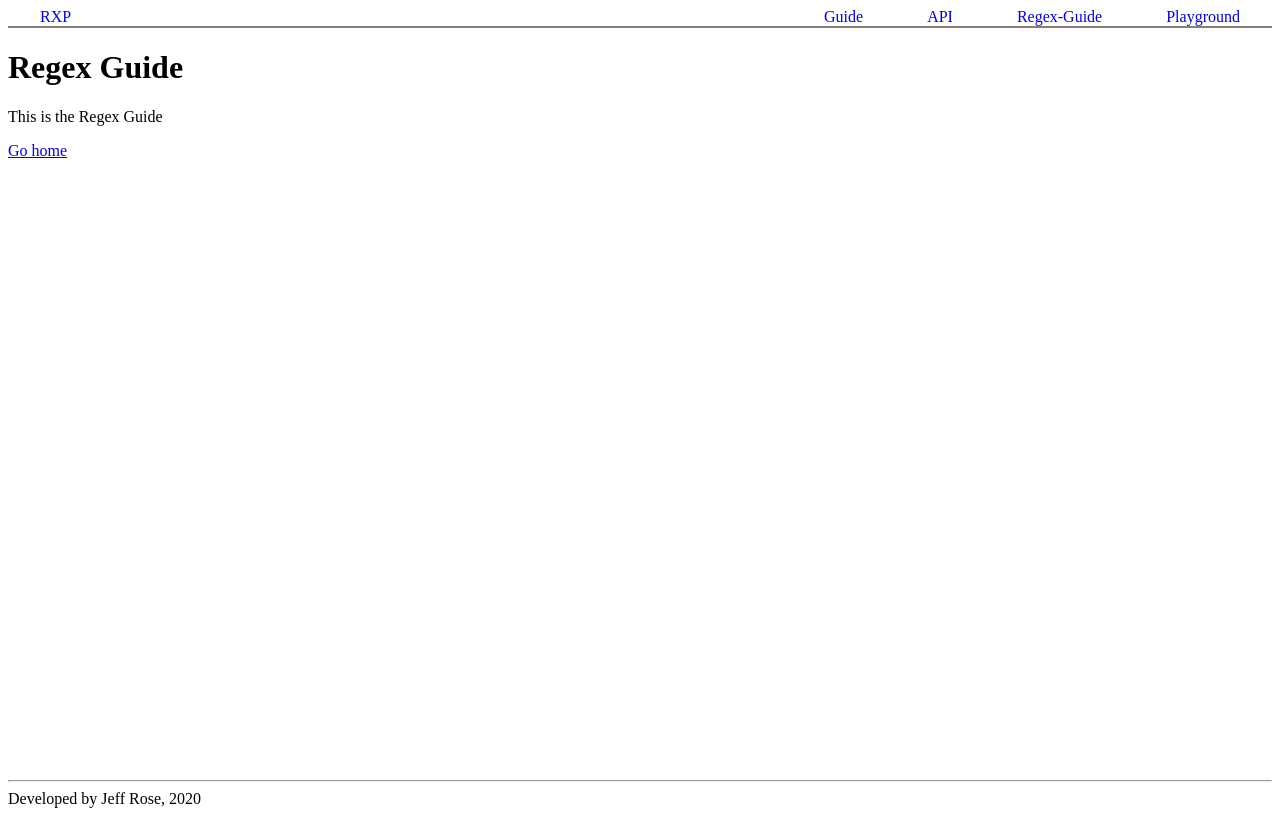
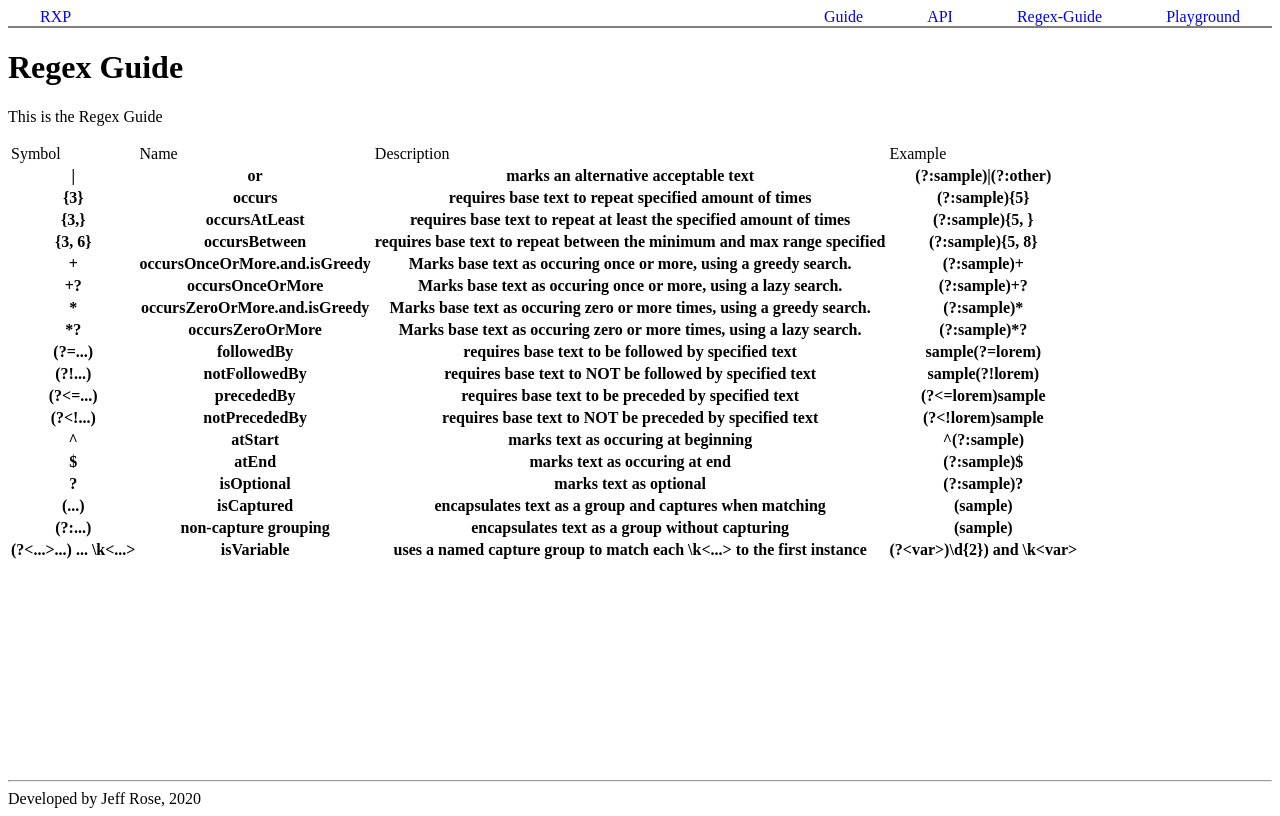
Before and after one commit to jt-rose/rxp-site, a Next.js app: page /regex-guide in a window 1280 px wide. Built offline with nearby package versions, Linux system fonts and the light colour scheme.

Commit message:
added unstyled data for regex guide

```diff
--- a/pages/regex-guide.tsx
+++ b/pages/regex-guide.tsx
@@ -1,15 +1,34 @@
 import Link from "next/link";
 import Layout from "../components/Layout";
+
+import { regexData } from "../utils/regexData";
 
 const RegexGuidePage = () => (
   <Layout title="regex-guide">
     <h1>Regex Guide</h1>
     <p>This is the Regex Guide</p>
-    <p>
-      <Link href="/">
-        <a>Go home</a>
-      </Link>
-    </p>
+    <table>
+      <td>
+        Symbol
+      </td>
+      <td>
+        Name
+      </td>
+      <td>
+        Description
+      </td>
+      <td>
+        Example
+      </td>
+      {regexData.map(data => (
+        <tr>
+          <th>{data.symbol}</th>
+          <th>{data.name}</th>
+          <th>{data.description}</th>
+          <th>{data.example}</th>
+        </tr>
+      ))}
+    </table>
   </Layout>
 );
 
--- /dev/null
+++ b/utils/regexData.ts
@@ -0,0 +1,117 @@
+interface RegexDataObj {
+    symbol: string;
+    name: string;
+    description: string;
+    example: string;
+}
+
+export const regexData: RegexDataObj[] = [
+    {
+        symbol: "|",
+        name: "or",
+        description: "marks an alternative acceptable text",
+        example: "(?:sample)|(?:other)"
+    },
+    {
+        symbol: "{3}",
+        name: "occurs",
+        description: "requires base text to repeat specified amount of times",
+        example: "(?:sample){5}"
+    },
+    {
+        symbol: "{3,}",
+        name: "occursAtLeast",
+        description: "requires base text to repeat at least the specified amount of times",
+        example: "(?:sample){5, }"
+    },
+    {
+        symbol: "{3, 6}",
+        name: "occursBetween",
+        description: "requires base text to repeat between the minimum and max range specified",
+        example: "(?:sample){5, 8}"
+    },
+    {
+        symbol: "+",
+        name: "occursOnceOrMore.and.isGreedy",
+        description: "Marks base text as occuring once or more, using a greedy search.",
+        example: "(?:sample)+"
+    },
+    {
+        symbol: "+?",
+        name: "occursOnceOrMore",
+        description: "Marks base text as occuring once or more, using a lazy search.",
+        example: "(?:sample)+?"
+    },
+    {
+        symbol: "*",
+        name: "occursZeroOrMore.and.isGreedy",
+        description: "Marks base text as occuring zero or more times, using a greedy search.",
+        example: "(?:sample)*"
+    },
+    {
+        symbol: "*?",
+        name: "occursZeroOrMore",
+        description: "Marks base text as occuring zero or more times, using a lazy search.",
+        example: "(?:sample)*?"
+    },
+    {
+        symbol: "(?=...)",
+        name: "followedBy",
+        description: "requires base text to be followed by specified text",
+        example: "sample(?=lorem)"
+    },
+    {
+        symbol: "(?!...)",
+        name: "notFollowedBy",
+        description: "requires base text to NOT be followed by specified text",
+        example: "sample(?!lorem)"
+    },
+    {
+        symbol: "(?<=...)",
+        name: "precededBy",
+        description: "requires base text to be preceded by specified text",
+        example: "(?<=lorem)sample"
+    },
+    {
+        symbol: "(?<!...)",
+        name: "notPrecededBy",
+        description: "requires base text to NOT be preceded by specified text",
+        example: "(?<!lorem)sample"
+    },
+    {
+        symbol: "^",
+        name: "atStart",
+        description: "marks text as occuring at beginning",
+        example: "^(?:sample)"
+    },
+    {
+        symbol: "$",
+        name: "atEnd",
+        description: "marks text as occuring at end",
+        example: "(?:sample)$"
+    },
+    {
+        symbol: "?",
+        name: "isOptional",
+        description: "marks text as optional",
+        example: "(?:sample)?"
+    },
+    {
+        symbol: "(...)",
+        name: "isCaptured",
+        description: "encapsulates text as a group and captures when matching",
+        example: "(sample)"
+    },
+    {
+        symbol: "(?:...)",
+        name: "non-capture grouping",
+        description: "encapsulates text as a group without capturing",
+        example: "(sample)"
+    },
+    {
+        symbol: "(?<...>...) ... \\k<...>",
+        name: "isVariable",
+        description: "uses a named capture group to match each \\k<...> to the first instance",
+        example: "(?<var>)\\d{2}) and \\k<var>"
+    },
+];
```
